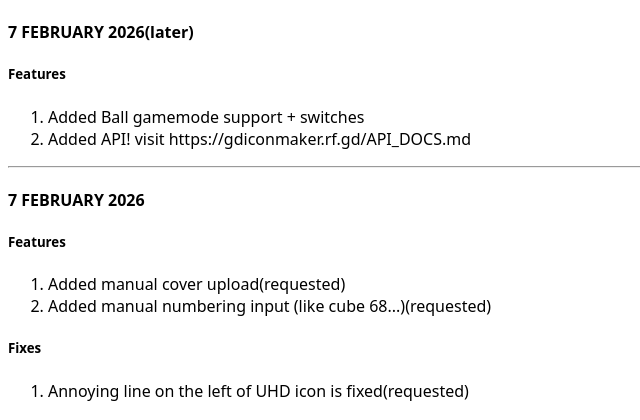
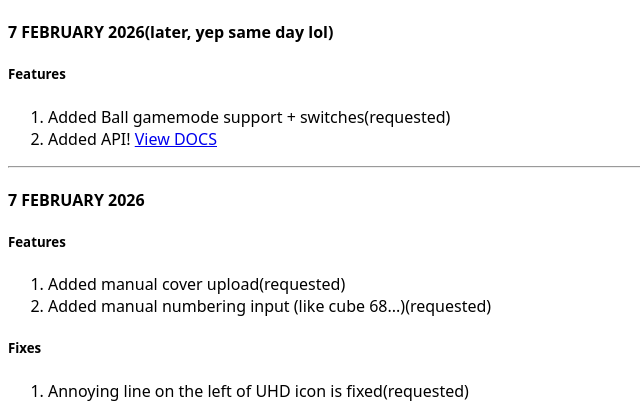
Before and after one commit to MalikHw/GDIconMaker, a PHP site: page /changelog.html in a window 1280 px wide. Shown: the top 420 px of the page, without its empty margins (0-640 px from the left). Run offline with PHP 8.4, Linux system fonts and the light colour scheme.

Commit message:
🔄 Auto-sync from VPS - 2026-02-07 15:40:51 UTC

```diff
--- a/changelog.html
+++ b/changelog.html
@@ -6,11 +6,11 @@
 		}
     </style>
     <head>
-        <h4>7 FEBRUARY 2026(later)</h4>
+        <h4>7 FEBRUARY 2026(later, yep same day lol)</h4>
         <h5>Features</h5>
         <ol>
-            <li>Added Ball gamemode support + switches</li>
-            <li>Added API! visit https://gdiconmaker.rf.gd/API_DOCS.md</li>
+            <li>Added Ball gamemode support + switches(requested)</li>
+            <li>Added API! <a href="https://github.com/MalikHw/GDIconMaker/blob/main/API_DOCS.md">View DOCS</a></li>
         </ol><hr>
         <h4>7 FEBRUARY 2026</h4>
         <h5>Features</h5>
```
Also changed, not shown: style.css (+15 -13 lines), 2 other files.
